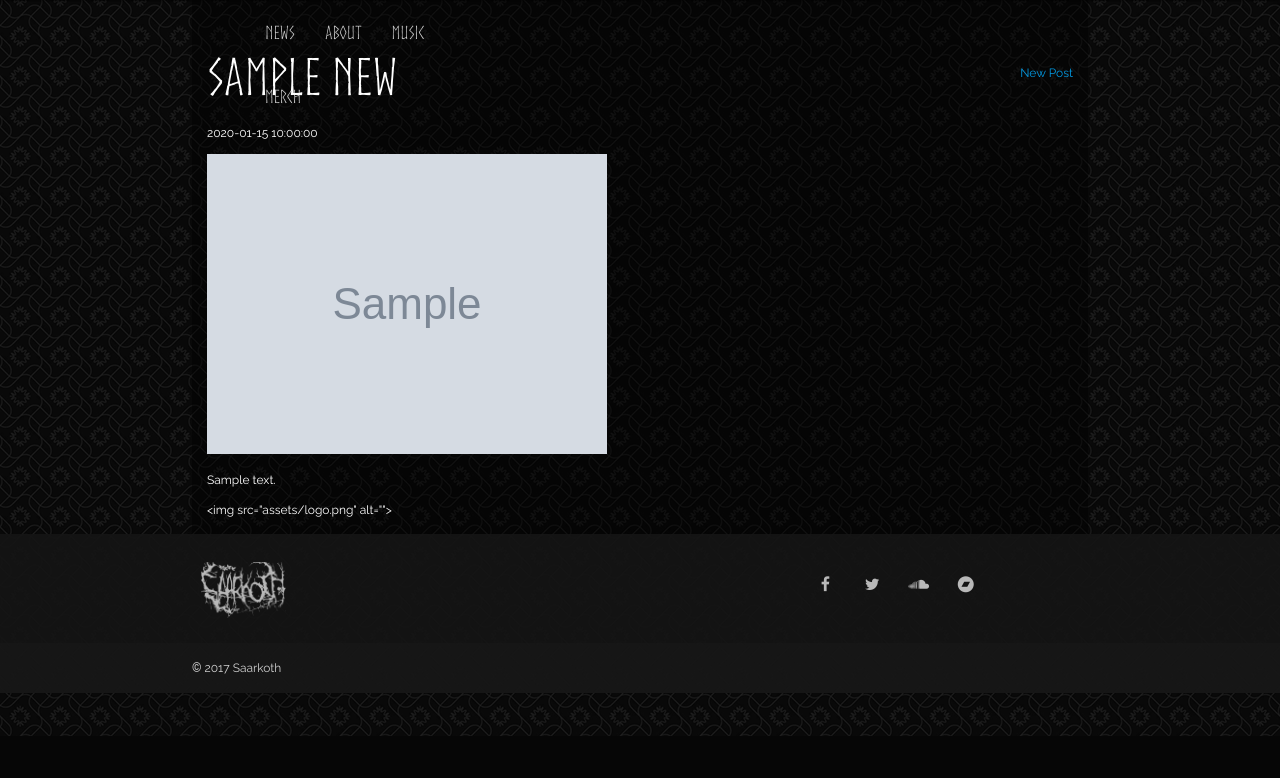
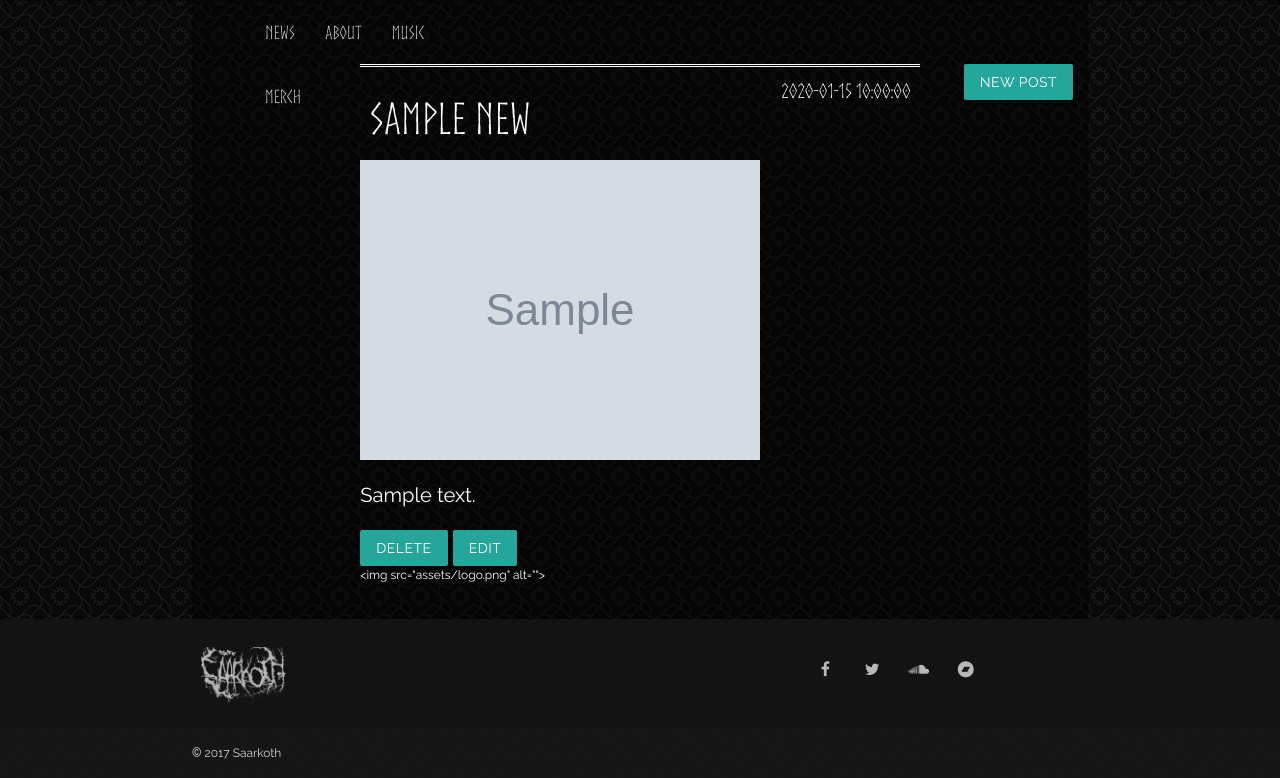
Before and after one commit to wolflint/saarkothWebsite, a PHP site: page /news.php in a window 1280 px wide. Shown: the part 64-842 px from the top of the page. Before the commit the page ends 800 px from the top, so only its background shows below. Run offline with PHP 8.4, Linux system fonts and the light colour scheme; the visitor is signed in with stand-in values (Sample User, id 1); tables that the repository leaves empty or names only in its code hold one stand-in row (values such as "Sample post"); grey boxes marked "Sample" are stand-in pictures; data that the repository does not hold is empty; some libraries are stand-ins or nearby versions.

Commit message:
working on d_news and e_news

```diff
--- a/css/myStyle.css
+++ b/css/myStyle.css
@@ -3,7 +3,7 @@
 @import url("https://fonts.googleapis.com/icon?family=Material+Icons");
 @import url("https://fonts.googleapis.com/css?family=Raleway");
 @import url("materialize.min.css");
-@import url("font-awesome.css");
+@import url("font-awesome.min.css");
 /*NORSE FONTS*/
 
 @font-face {
--- a/includes/header.php
+++ b/includes/header.php
@@ -12,7 +12,6 @@
         <?php echo $pageTitle; ?>
     </title>
     <link rel="stylesheet" href="css/myStyle.css" type="text/css">
-    <link rel="stylesheet" href="css/font-awesome.min.css">
     <link rel="icon" href="./assets/favicon.png">
 </head>
 
--- a/includes/newPost.inc.php
+++ b/includes/newPost.inc.php
@@ -29,9 +29,10 @@
                 $fileNameNew = uniqid('', true).".".$fileActualExt;
                 $fileDestination = '../assets/news/'.$fileNameNew;
                 move_uploaded_file($fileTmpName, $fileDestination);
+                $fileDestination = 'assets/news/'.$fileNameNew;
                 // header("Location: ../newPost.php?uploadsuccess");
                 // echo "success?";
-                $sql = "INSERT INTO news (title, image, content, users_user_id, post_date) VALUES ('$title', '$fileDestination', '$content', (SELECT user_id FROM users WHERE user_uid = 'admin'), NOW());";
+                $sql = "INSERT INTO news (title, image, content, users_user_id, post_date) VALUES ('$title', '$fileDestination', '$content', (SELECT user_id FROM users WHERE user_uid = 'admin'), NOW())";
                 $result = mysqli_query($conn, $sql);
 
                 if ($result = true) {
--- a/news.php
+++ b/news.php
@@ -2,34 +2,67 @@
 
 <!-- SECTIONS -->
 <main class="container">
+	<div class="row">
 			<?php
-if (isset($_SESSION['u_uid'])) {
-	if ($_SESSION['u_uid'] == 'admin') {
-		echo "<a class=\"right\" href=\"newPost.php\">New Post</a>";
+			if (isset($_SESSION['u_uid']) && $_SESSION['u_uid'] == 'admin') {
+				echo "<a class=\"btn right\" href=\"newPost.php\">New Post</a>";
 			}
-	$sql = "SELECT * FROM news ORDER BY post_id DESC;";
+			?>
+			<div class="col m8 offset-m2">
+			<?php
+
+				$sql = "SELECT * FROM news ORDER BY post_id DESC";
 				$result = mysqli_query($conn, $sql);
 				$resultCheck = mysqli_num_rows($result);
 
 				if ($resultCheck > 0) {
+					$news ="";
 					while ($row = mysqli_fetch_assoc($result)) {
 						$p_id = $row['post_id'];
 						$p_title = htmlspecialchars($row['title']);
 						$p_img = $row['image'];
+						//Remove html tags add line breaks
 						$p_content = htmlspecialchars($row['content']);
+						$p_content = nl2br($p_content);
+						$p_content = '<p>' . preg_replace('#(<br />[\r\n]+){2}#', '</p><p>', $p_content) . '</p>';
 						$p_user = $row['users_user_id'];
 						$p_date = $row['post_date'];
 
-			$news .= "<div><h1>$p_title</h1><p>$p_date</p><img src=\"$p_img\" alt=\"\"><p>$p_content</p></div>";
+						if (isset($_SESSION['u_uid']) && $_SESSION['u_uid'] == 'admin') {
+							$edit = "
+							<a class=\"btn\" href=\"includes/d_news.inc.php?pid=$p_id\">Delete</a>
+							<a class=\"btn\" href=\"includes/e_news.inc.php?pid=$p_id\">Edit</a>
+							";
+						} else {
+							$edit ="";
+						}
+
+
+
+						$news .= "
+									<div class=\"flow-text article-content\">
+										<div class=\"col m8 left\">
+											<h2>$p_title</h2>
+										</div>
+										<div class=\"col m4 right\">
+											<h5 class=\"right-align\">$p_date</h5>
+										</div>
+										<img class=\"materialboxed\" style=\"max-width:100%\" src=\"$p_img\" alt=\"\">
+										<div>$p_content</div>
+										$edit
+									</div>";
 					}
 					echo $news;
-	}
+				} else {
+					echo "No posts found";
 				}
 
 			$test = "<img src=\"assets/logo.png\" alt=\"\">";
 			$fixed = htmlspecialchars($test);
 			echo $fixed;
 			?>
+		</div>
+	</div>
 </main>
 
 <?php include('includes/footer.php'); ?>
```
Also changed, not shown: includes/d_news.inc.php (added, +11 -0 lines), assets/news/5ab504a0e486c7.02752731.jpg (added), assets/news/5ab504efdb65f6.66868973.jpg (added), assets/news/5ab505186c7ef6.16325619.jpg (added), assets/news/5ab5052991fdc2.91342178.jpg (added), assets/news/5ab505d5be8348.41219741.jpg (added), assets/news/5ab505fb7b3293.98354222.jpg (added), assets/news/5ab517b51352c9.48198946.jpg (added), news_old.php (renamed from news(old).php). Lines whose indentation alone changed are shown as unchanged.
